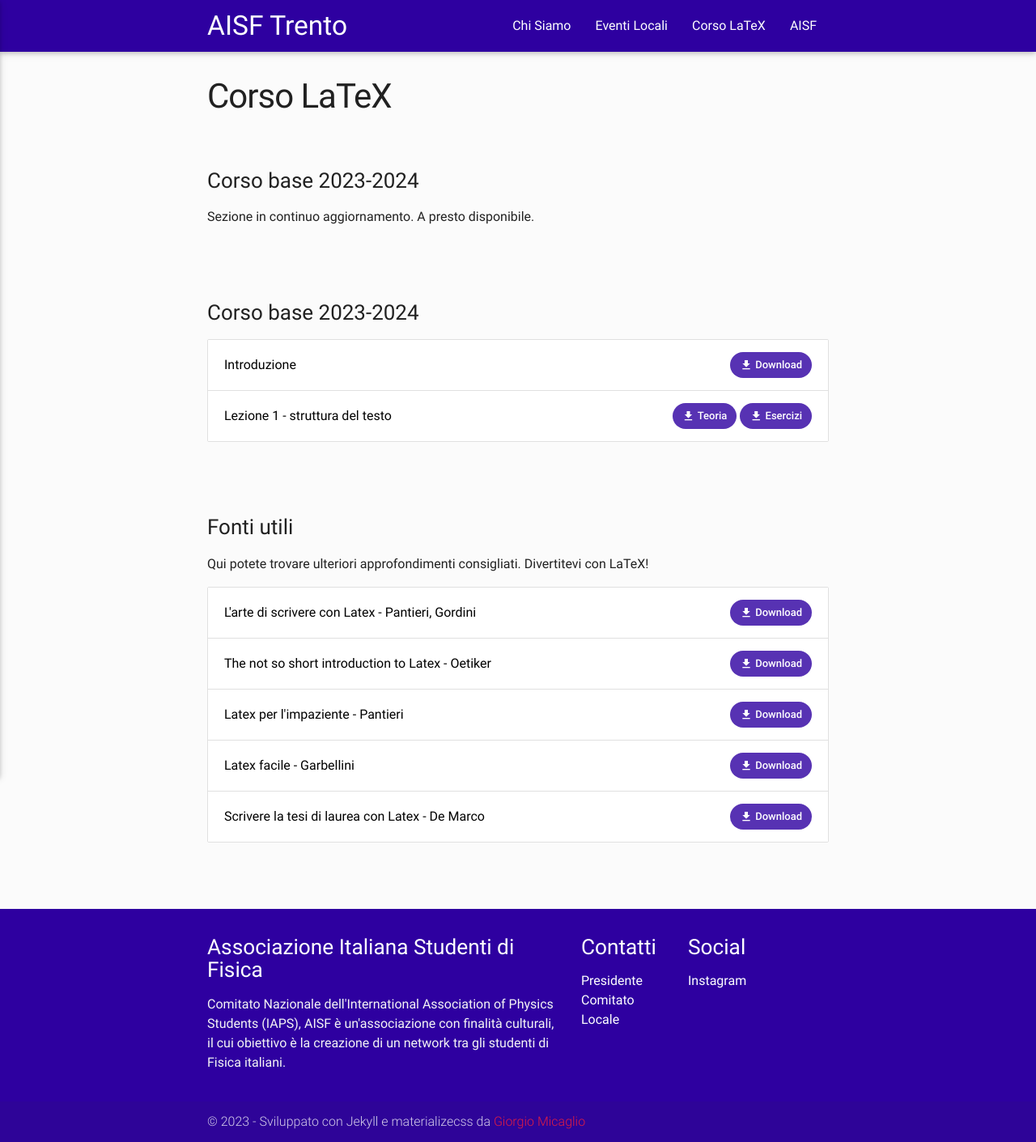
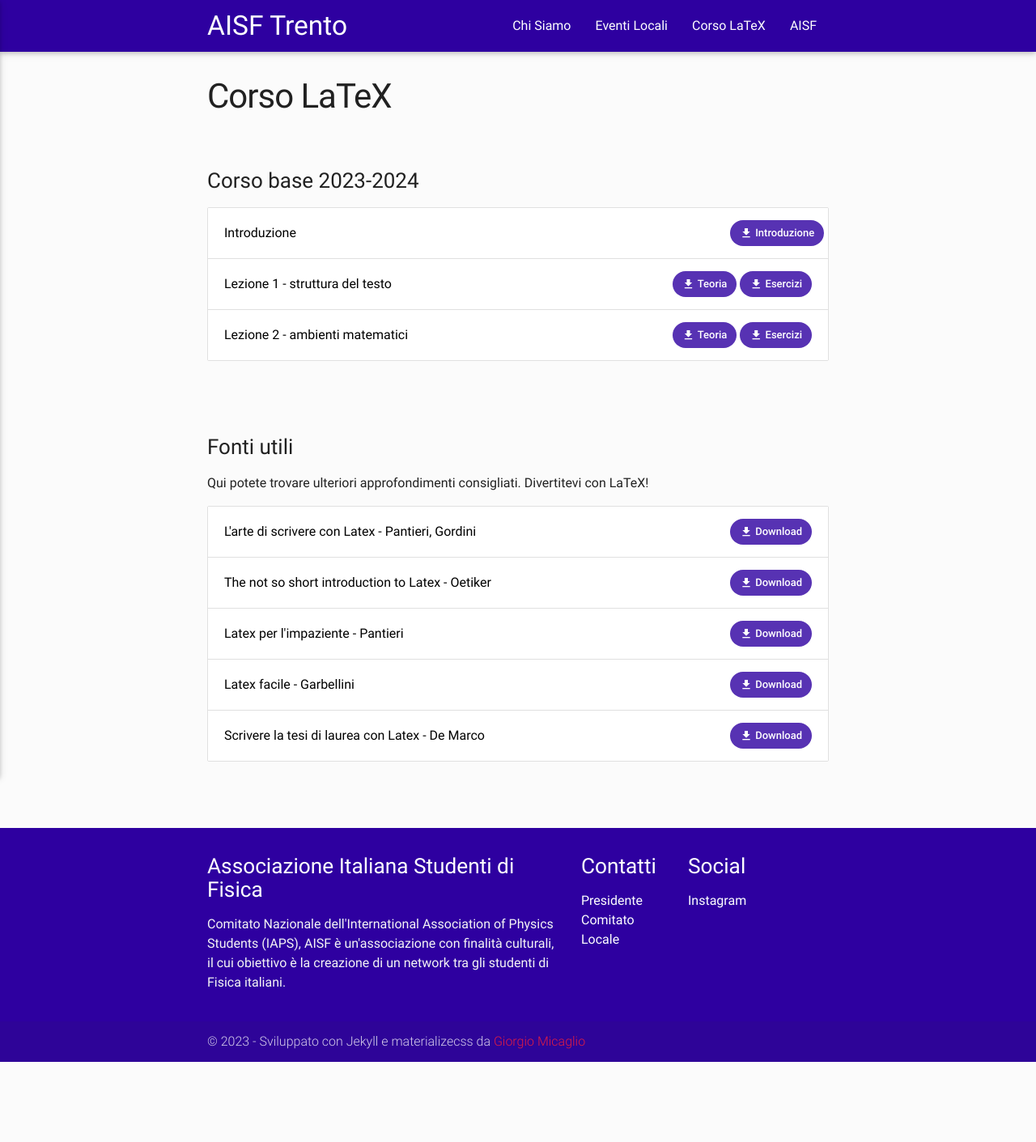
Before and after one commit to ai-sf/trento, a Jekyll site: the page built from latex.html, in a window 1280 px wide. Shown: the whole page at 81% size. Built offline with Jekyll 4.4.1, drawn with Linux system fonts in a browser that asks for light colours; nearby versions of some CDN libraries; after the commit the page ends 1312 px from its top, so only the background shows below that.

Commit message:
update latex.yml

```diff
--- a/_data/latex.yml
+++ b/_data/latex.yml
@@ -1,14 +1,14 @@
 sezioni:
 
-  - titolo: "Corso base 2023-2024"
-    testo: "Sezione in continuo aggiornamento. A presto disponibile."
+  # - titolo: "Corso base 2023-2024"
+  #   testo: "Sezione in continuo aggiornamento. A presto disponibile."
 
   - titolo: "Corso base 2023-2024"
     testo: " "
     downloads:
       - testo: "Introduzione"
         urls:
-        - nome: "Download"
+        - nome: "Introduzione"
           url: "introduzione_23-24.pdf"
       - testo: "Lezione 1 - struttura del testo"
         urls:
@@ -16,6 +16,12 @@ sezioni:
           url: "lezione1_23-24.pdf"
         - nome: "Esercizi"
           url: "esercizi1_23-24.pdf"
+      - testo: "Lezione 2 - ambienti matematici"
+        urls:
+        - nome: "Teoria"
+          url: "lezione2_23-24.pdf"
+        - nome: "Esercizi"
+          url: "esercizi2_23-24.pdf"
 
   - titolo: "Fonti utili"
     testo: "Qui potete trovare ulteriori approfondimenti consigliati. Divertitevi con LaTeX!"
```
Also changed, not shown: 2 other files.
